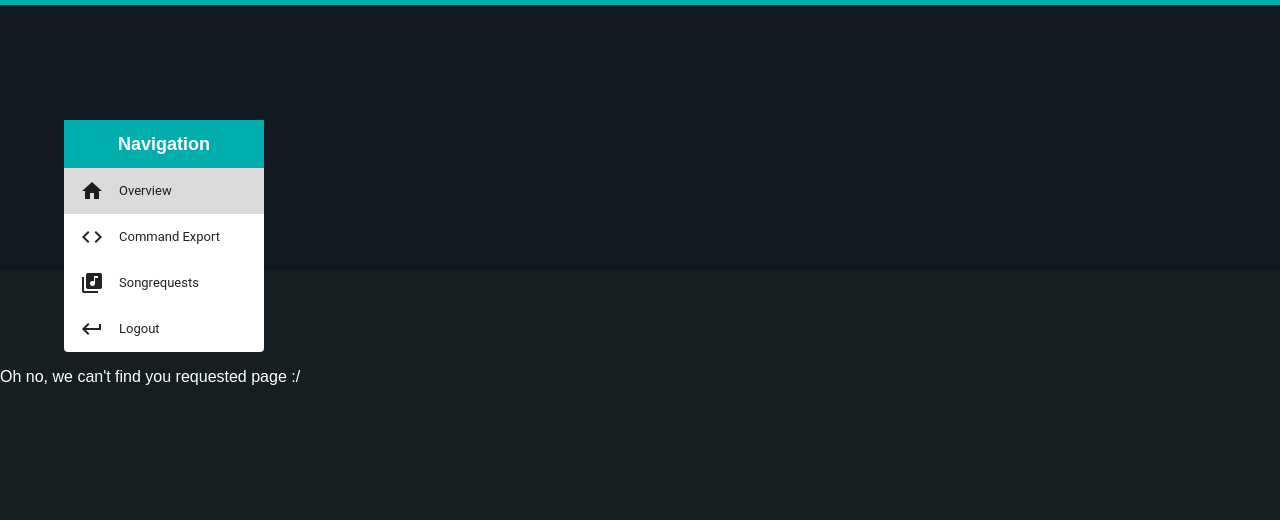
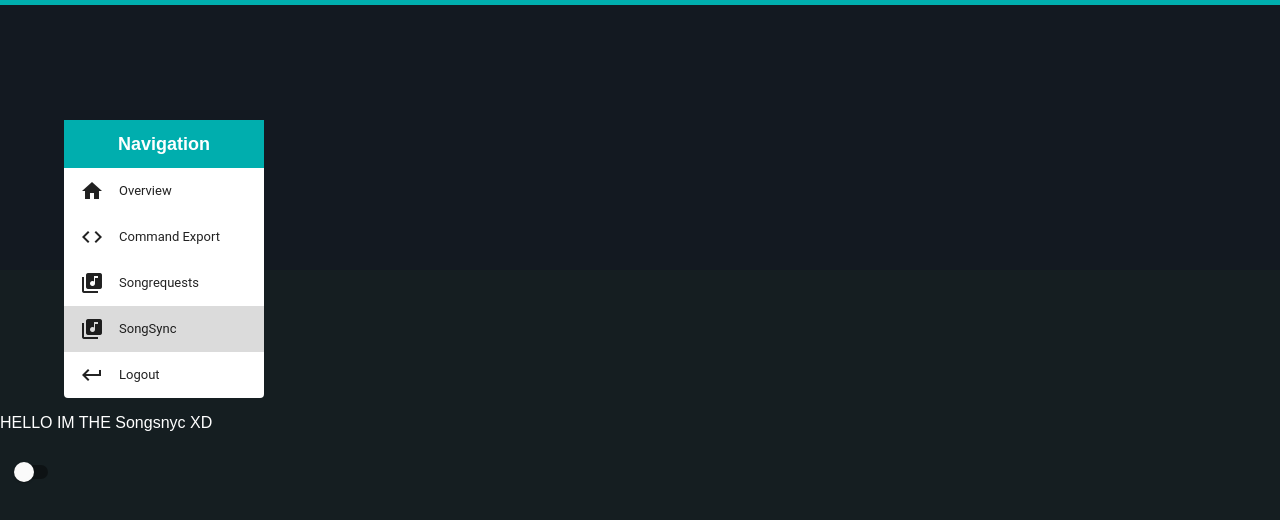
Before and after one commit to Twasi/twasi-desktop, a React (Create React App) app: page /songsync in a window 1280 px wide. Shown: the top 520 px of the page. Built offline with nearby package versions, Linux system fonts and the light colour scheme.

Commit message:
added songsync

```diff
--- a/src/App.js
+++ b/src/App.js
@@ -10,6 +10,7 @@ import CommandExport from './sites/CommandExport';
 
 import './App.css';
 import Songrequests from "./sites/Songrequests";
+import SongSync from "./sites/SongSync";
 
 class App extends Component {
     render() {
@@ -24,6 +25,7 @@ class App extends Component {
                             <Route exact path='/logout' component={Logout}/>
                             <Route exact path='/export' component={CommandExport}/>
                             <Route exact path='/songrequest' component={Songrequests}/>
+                            <Route exact path='/songsync' component={SongSync}/>
                             <Route path='/' component={Error404}/>
                         </Switch>
                     </div>
--- a/src/components/sidebar/Sidebar.js
+++ b/src/components/sidebar/Sidebar.js
@@ -33,6 +33,12 @@ class Sidebar extends Component {
         path: '/songrequests',
         icon: 'library_music',
         name: 'Songrequests'
+      },
+      {
+       key: 'songsync',
+       path: '/songsync',
+       icon: 'library_music',
+       name: 'SongSync'
       },
       {
         key: 'logout',
--- /dev/null
+++ b/src/sites/SongSync.js
@@ -0,0 +1,15 @@
+import React, { Component } from 'react';
+import Switch from '@material-ui/core/Switch';
+
+class SongSync extends Component {
+    render() {
+        return (
+            <div>
+                <p>HELLO IM THE Songsnyc XD</p>
+                <Switch />
+            </div>
+        );
+    }
+}
+
+export default SongSync;
```
Also changed, not shown: 1 other file (tests, documents, lock files or other folders).
